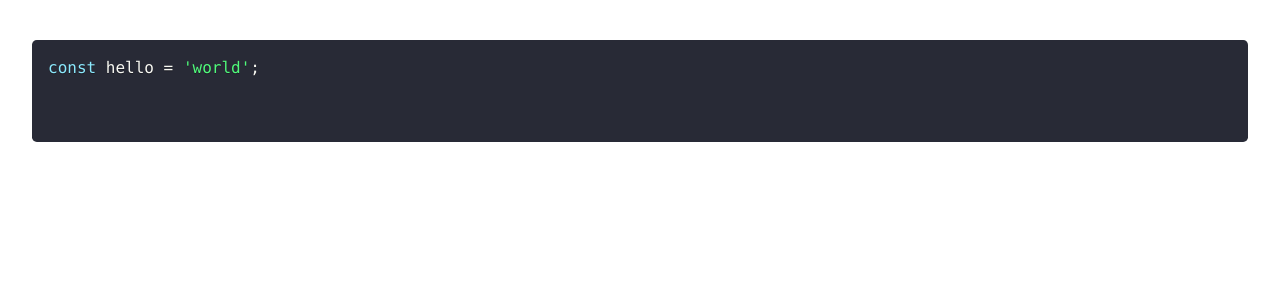
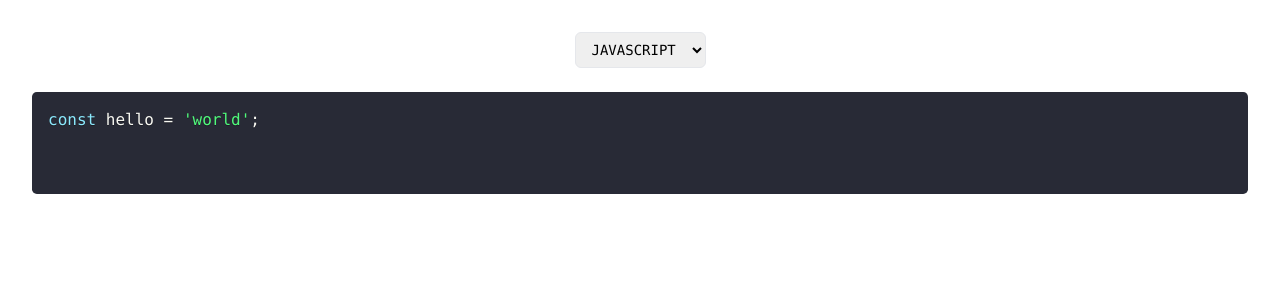
Before and after one commit to nameerakhter/code-editor-react, a React (Vite) app: page / in a window 1280 px wide. Shown: the top 300 px of the page. Built offline with nearby package versions, Linux system fonts and the light colour scheme.

Commit message:
add: Language selector dropdown menu

```diff
--- a/src/components/LanguageSelector.tsx
+++ b/src/components/LanguageSelector.tsx
@@ -1,3 +1,36 @@
-export default function LanguageSelector() {
-  return <div>this is a langage slector dropdown menu</div>;
+import { LanguagesSupported } from "../../types/index.ts";
+import { Languages } from "../../types/languages.ts";
+
+interface LanguageSelectorProps {
+  selectedLanguage: LanguagesSupported;
+  onLanguageChange: (language: LanguagesSupported) => void;
 }
+export default function LanguageSelector({
+  selectedLanguage,
+  onLanguageChange,
+}: LanguageSelectorProps) {
+  return (
+    <div className="border-1 border-black  ">
+      <select
+        value={selectedLanguage.value}
+        onChange={(e) => {
+          const selected = Languages.find(
+            (lang) => lang.value === e.target.value,
+          );
+          if (selected) {
+            onLanguageChange(selected);
+          }
+        }}
+        className="px-3 py-2 border rounded-md mb-4 font-mono text-sm"
+      >
+        {Languages.map((lang) => {
+          return (
+            <option key={lang.label} value={lang.value}>
+              {lang.label}
+            </option>
+          );
+        })}
+      </select>
+    </div>
+  );
+}
--- a/src/components/TextArea.tsx
+++ b/src/components/TextArea.tsx
@@ -1,12 +1,16 @@
 import { useEffect, useState } from "react";
 import Prism from "prismjs";
-import { TextAreaprops } from "../../types/index.ts";
+import { LanguagesSupported, TextAreaprops } from "../../types/index.ts";
+import LanguageSelector from "./LanguageSelector.tsx";
+import { Languages } from "../../types/languages.ts";
 
 export default function TextArea({
   initialCode = "",
-  language,
+  language = Languages[0],
 }: TextAreaprops) {
   const [code, setCode] = useState<string>(initialCode);
+  const [selectedLanguage, setSelectedLanguage] =
+    useState<LanguagesSupported>(Languages);
 
   useEffect(() => {
     if (typeof window !== "undefined") {
@@ -20,7 +24,17 @@ export default function TextArea({
     textAreaHeight.style.height = "auto";
     textAreaHeight.style.height = `${Math.min(textAreaHeight.scrollHeight, 400)}px`;
   }
+  function handleLanguageChange(newLanguage: LanguagesSupported) {
+    setSelectedLanguage(newLanguage);
+  }
   return (
+    <>
+      <div>
+        <LanguageSelector
+          selectedLanguage={selectedLanguage}
+          onLanguageChange={handleLanguageChange}
+        />
+      </div>
       <div className={`relative mx-auto `}>
         {/* FIX:  the text area is scrollable but the highlight is not scrollable*/}
         <pre
@@ -45,5 +59,6 @@ export default function TextArea({
           }}
         />
       </div>
+    </>
   );
 }
```
Lines whose indentation alone changed are shown as unchanged.
